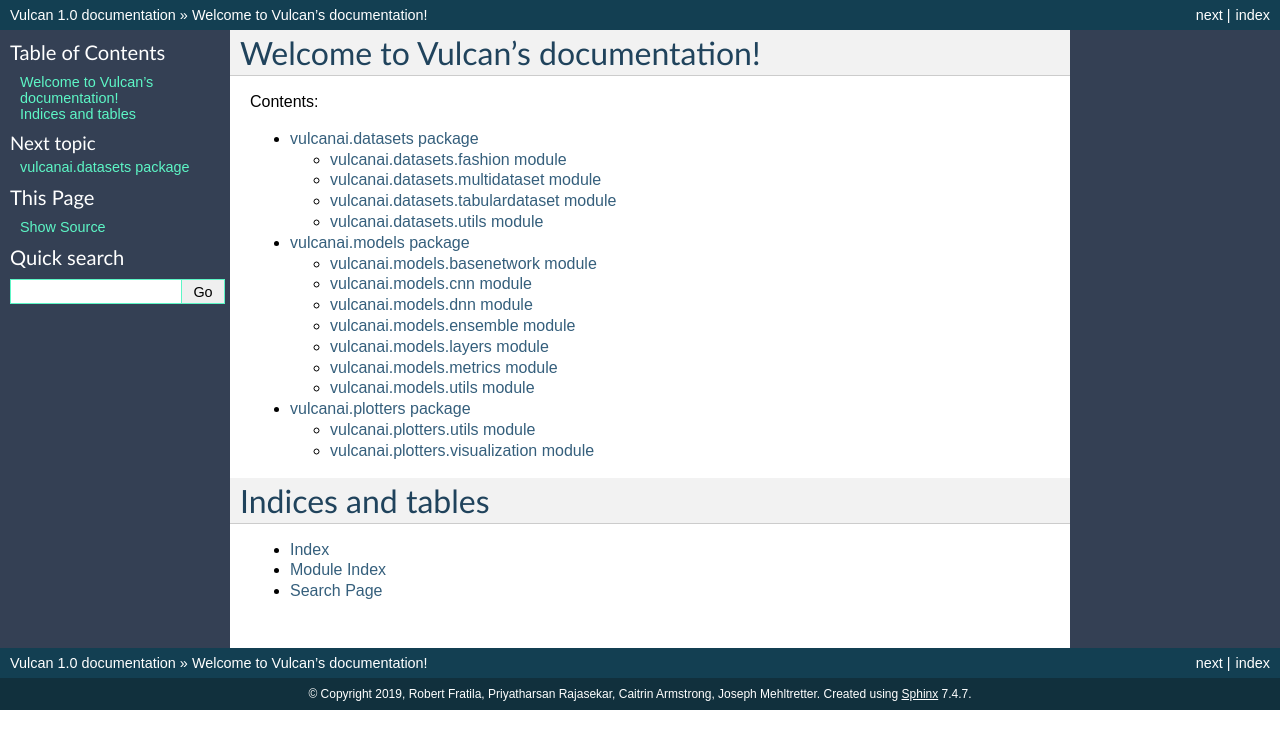
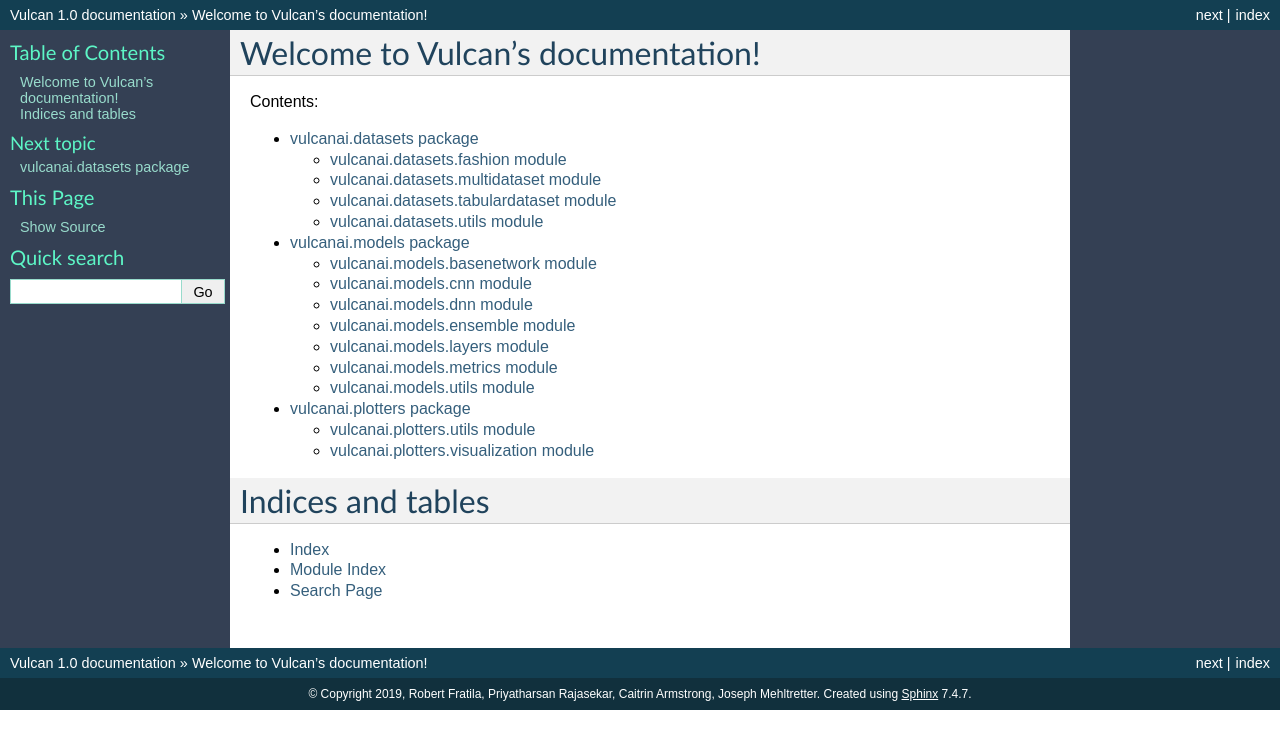
Before and after one commit to Aifred-Health/VulcanAI, a Sphinx documentation site: the page built from docs/source/index.rst, in a window 1280 px wide. Shown: the top 749 px of the page. Built offline with Sphinx 7.4.7, drawn with Linux system fonts in a browser that asks for light colours; the version number is read from the project's files by our own code.

Commit message:
change cyan from links to headings

```diff
--- a/docs/source/conf.py
+++ b/docs/source/conf.py
@@ -92,7 +92,7 @@
 html_theme = 'classic'
 html_theme_options = {
     "sidebarbgcolor": "#344054",
-    "sidebarlinkcolor": "#5df6c6"
+    "sidebartextcolor": "#5df6c6"
 }
 
 # Theme options are theme-specific and customize the look and feel of a theme
```
